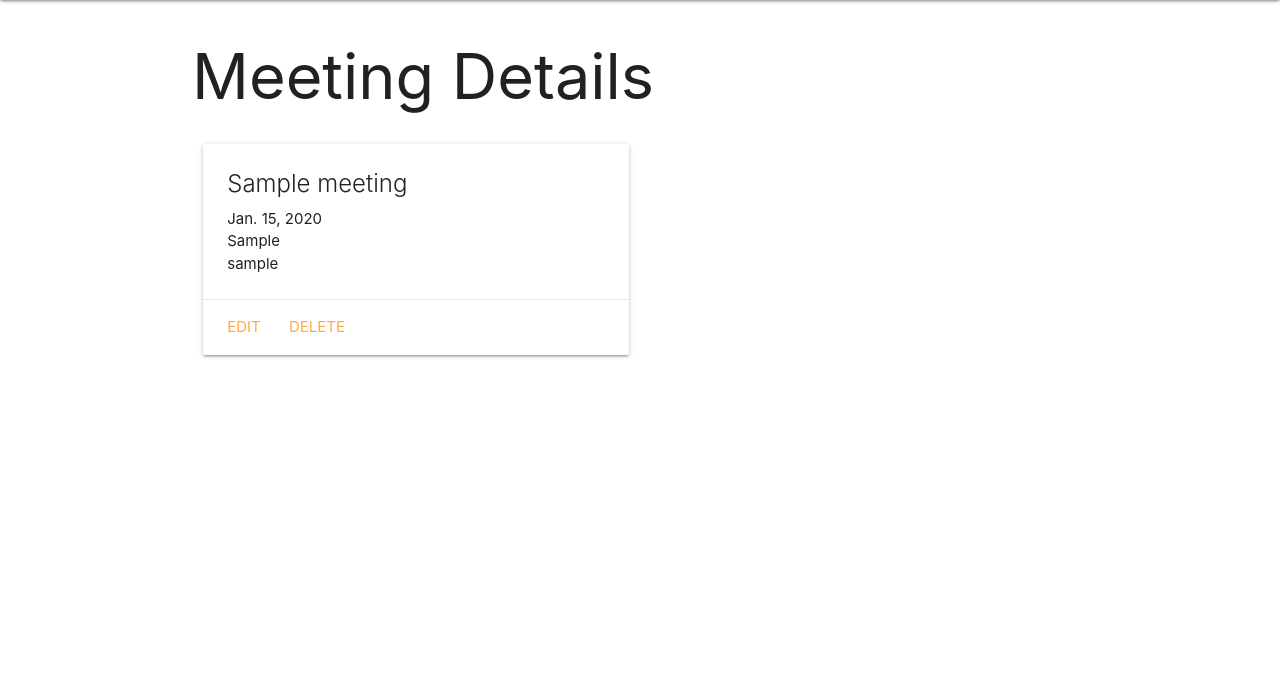
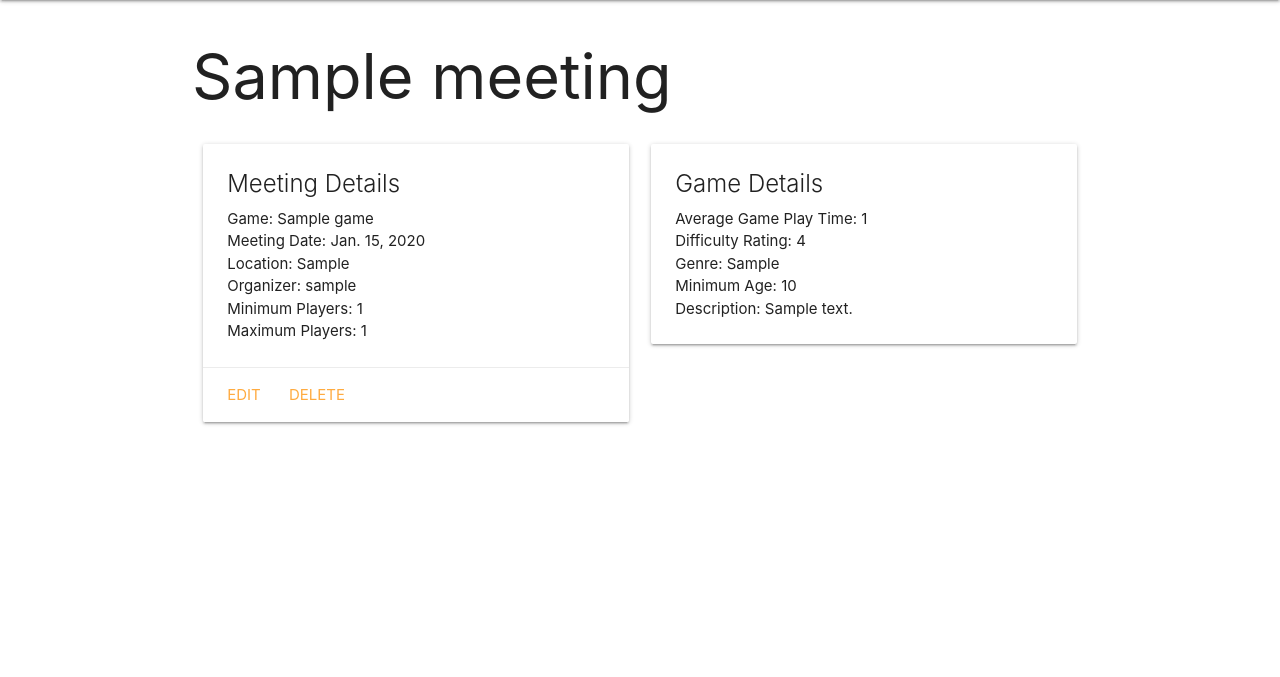
Before and after one commit to masomaster/board-game-meetup, a Django app: page /meetings/1/ in a window 1280 px wide. Shown: the part 64-741 px from the top of the page. Run offline with Django 4.2, Linux system fonts and the light colour scheme; a user stored in the database is signed in; tables that the repository leaves empty hold one stand-in row (values such as "Sample post").

Commit message:
Adds meeting details

```diff
--- a/main_app/models.py
+++ b/main_app/models.py
@@ -28,7 +28,7 @@ class Meeting(models.Model):
     max_ppl = models.IntegerField('Maximum # of players')
     game = models.ForeignKey(Game, on_delete=models.CASCADE, null=True)
     organizer = models.ForeignKey(User, on_delete=models.CASCADE, related_name="user_created", null=True)
-    players = models.ManyToManyField(User, related_name="user_playing", null=True) # on form, automatically assign creator to this join table AND allow other users to click a "join" button that will add them to this join table
+    players = models.ManyToManyField(User, related_name="user_playing") # on form, automatically assign creator to this join table AND allow other users to click a "join" button that will add them to this join table
 
     def __str__(self):
         return f"{self.name} on {self.date}"
--- a/main_app/templates/games/games_detail.html
+++ b/main_app/templates/games/games_detail.html
@@ -11,6 +11,7 @@
         <p>Minimum Age: {{ game.min_age }}</p>
         <p>Difficulty Rating: {{ game.difficulty_rating }}</p>
         <p>Average Game Play: {{ game.avg_game_play }} minutes</p>
+        <p>Description: {{ game.description }}</p>
     </div>
     <div class="card-action">
         <a href="{% url 'games_update' game.id %}">Edit</a>
--- a/main_app/templates/main_app/meeting_detail.html
+++ b/main_app/templates/main_app/meeting_detail.html
@@ -1,16 +1,19 @@
 {% extends 'base.html' %}
 {% block content %}
 
-<h1>Meeting Details</h1>
+<h1>{{ meeting.name }}</h1>
 
 <div class="row">
   <div class="col s6 col-offset-3">
     <div class="card">
       <div class="card-content">
-        <span class="card-title">{{ meeting.name }}</span>
-            <p>{{ meeting.date }}</p>
-            <p>{{ meeting.location }}</p>
-            <p>{{ meeting.organizer }}</p>
+        <span class="card-title">Meeting Details</span>
+            <p>Game: {{ meeting.game }}</p>
+            <p>Meeting Date: {{ meeting.date }}</p>
+            <p>Location: {{ meeting.location }}</p>
+            <p>Organizer: {{ meeting.organizer }}</p>
+            <p>Minimum Players: {{ meeting.min_ppl }}</p>
+            <p>Maximum Players: {{ meeting.max_ppl }}</p>
       </div>
       <div class="card-action">
         <a href="{% url 'meeting_update' meeting.id %}">Edit</a>
@@ -18,5 +21,17 @@
       </div>
     </div>
   </div>
+  <div class="col s6 col-offset-3">
+    <div class="card">
+      <div class="card-content">
+        <span class="card-title">Game Details</span>
+        <p>Average Game Play Time: {{meeting.game.avg_game_play}}</p>
+        <p>Difficulty Rating: {{meeting.game.difficulty_rating}}</p>
+        <p>Genre: {{meeting.game.genre}}</p>
+        <p>Minimum Age: {{meeting.game.min_age}}</p>
+        <p>Description: {{meeting.game.description}}</p>
+      </div>
+    </div>
+  </div>
 </div>
 {% endblock %}
```
Also changed, not shown: main_app/migrations/0008_alter_meeting_max_ppl_alter_meeting_min_ppl.py (added), main_app/migrations/0009_alter_meeting_players.py (added).
